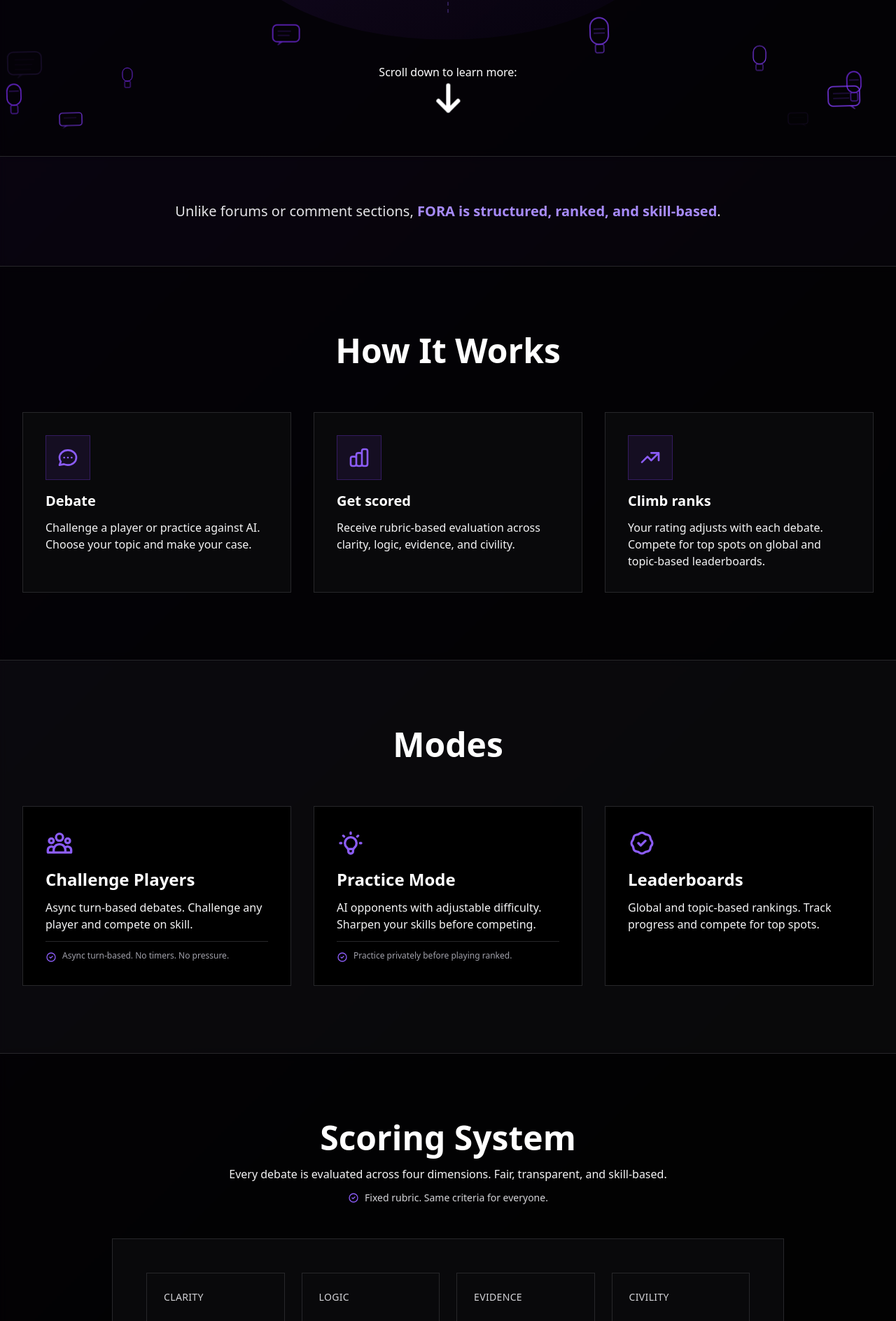
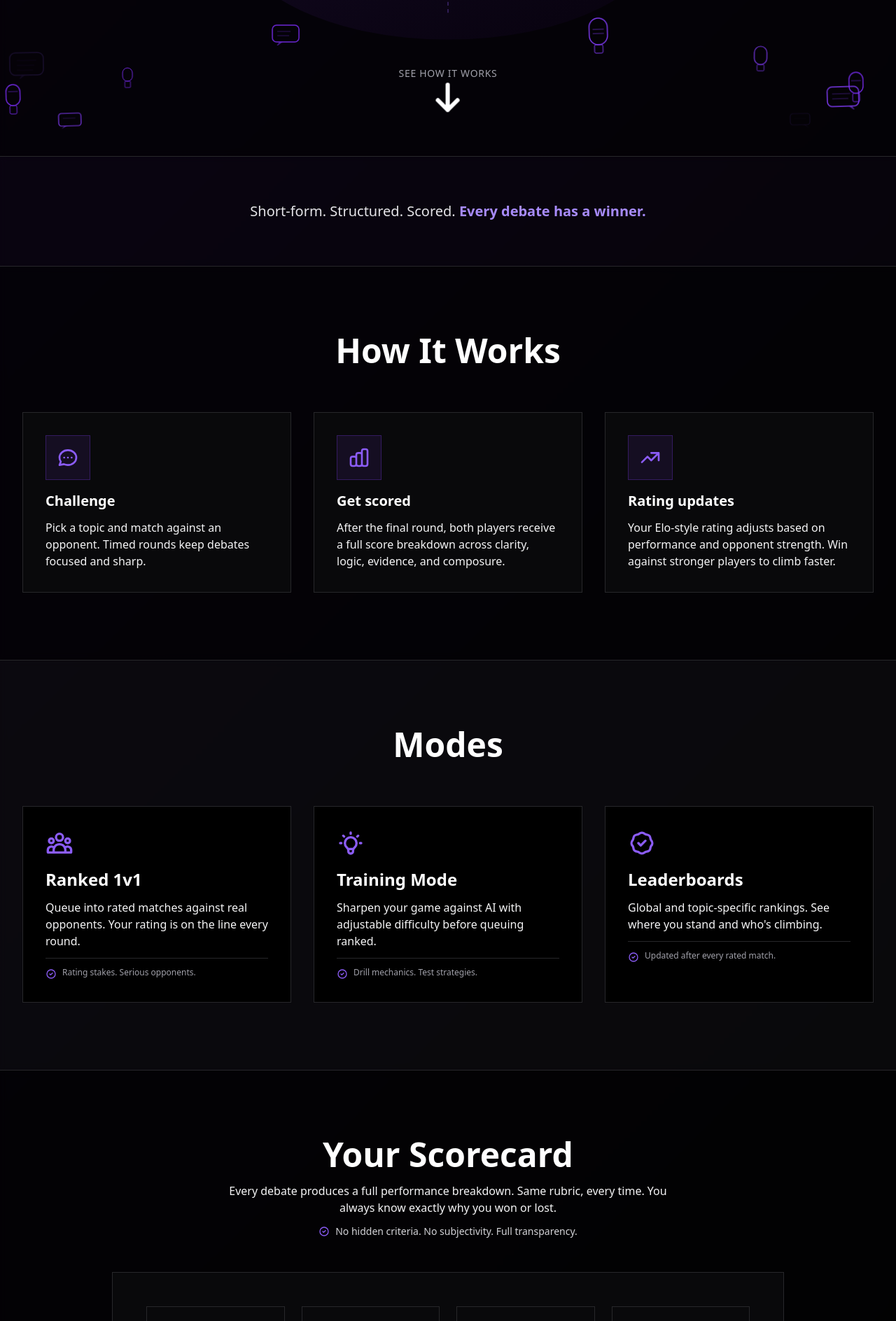
Before and after one commit to naseemdrahman/ForaLandpage, a Next.js app: page / in a window 1280 px wide. Shown: the part 752-2640 px from the top of the page at 70% size. Built offline with nearby package versions, Linux system fonts and the light colour scheme; no server answers.

Commit message:
Rewrite landing page copy: competitive positioning, new Progression section

```diff
--- a/app/(marketing)/page.tsx
+++ b/app/(marketing)/page.tsx
@@ -427,7 +427,7 @@
 function ScrollIndicator() {
   return (
     <div className="absolute bottom-12 left-1/2 transform -translate-x-1/2 flex flex-col items-center gap-3 z-10">
-      <p className="text-white text-base font-medium">Scroll down to learn more:</p>
+      <p className="text-zinc-400 text-sm font-medium uppercase tracking-wider">See how it works</p>
       <div className="animate-bounce">
         <svg
           className="w-12 h-12 text-white"
@@ -458,10 +458,10 @@
         <div className="max-w-7xl mx-auto px-4 sm:px-6 lg:px-8 relative z-10">
           <div className="text-center">
             <h1 className="text-5xl md:text-7xl font-bold mb-6 tracking-tight">
-              Debate like a sport.
+              Ranked 1v1 debate.
             </h1>
             <p className="text-xl md:text-2xl text-zinc-100 max-w-2xl mx-auto mb-3">
-              Ranked debates with skill-based scoring. Challenge opponents, get evaluated on clarity and logic, and climb the leaderboard.
+              Short-form debates with transparent scoring and Elo-style ratings. Pick a topic, face an opponent, get scored across four dimensions. Your rating updates after every match.
             </p>
             <div className="flex flex-col sm:flex-row items-center justify-center gap-4 mb-12">
               <button
@@ -527,7 +527,7 @@
     <section className="py-16 bg-black/60 backdrop-blur-sm border-y border-zinc-800">
       <div className="max-w-4xl mx-auto px-4 sm:px-6 lg:px-8 text-center">
         <p className="text-lg md:text-xl text-zinc-200 leading-relaxed">
-          Unlike forums or comment sections, <span className="text-violet-400 font-semibold">FORA is structured, ranked, and skill-based</span>.
+          Short-form. Structured. Scored. <span className="text-violet-400 font-semibold">Every debate has a winner.</span>
         </p>
       </div>
     </section>
@@ -559,16 +559,16 @@
 function HowItWorks() {
   const steps = [
     {
-      title: 'Debate',
-      description: 'Challenge a player or practice against AI. Choose your topic and make your case.',
+      title: 'Challenge',
+      description: 'Pick a topic and match against an opponent. Timed rounds keep debates focused and sharp.',
     },
     {
       title: 'Get scored',
-      description: 'Receive rubric-based evaluation across clarity, logic, evidence, and civility.',
+      description: 'After the final round, both players receive a full score breakdown across clarity, logic, evidence, and composure.',
     },
     {
-      title: 'Climb ranks',
-      description: 'Your rating adjusts with each debate. Compete for top spots on global and topic-based leaderboards.',
+      title: 'Rating updates',
+      description: 'Your Elo-style rating adjusts based on performance and opponent strength. Win against stronger players to climb faster.',
     },
   ];
 
@@ -594,9 +594,9 @@
 function ModesSection() {
   const modes = [
     {
-      title: 'Challenge Players',
-      description: 'Async turn-based debates. Challenge any player and compete on skill.',
-      note: 'Async turn-based. No timers. No pressure.',
+      title: 'Ranked 1v1',
+      description: 'Queue into rated matches against real opponents. Your rating is on the line every round.',
+      note: 'Rating stakes. Serious opponents.',
       icon: (
         <svg className="w-10 h-10" fill="none" stroke="currentColor" viewBox="0 0 24 24">
           <path strokeLinecap="round" strokeLinejoin="round" strokeWidth={2} d="M17 20h5v-2a3 3 0 00-5.356-1.857M17 20H7m10 0v-2c0-.656-.126-1.283-.356-1.857M7 20H2v-2a3 3 0 015.356-1.857M7 20v-2c0-.656.126-1.283.356-1.857m0 0a5.002 5.002 0 019.288 0M15 7a3 3 0 11-6 0 3 3 0 016 0zm6 3a2 2 0 11-4 0 2 2 0 014 0zM7 10a2 2 0 11-4 0 2 2 0 014 0z" />
@@ -604,9 +604,9 @@
       ),
     },
     {
-      title: 'Practice Mode',
-      description: 'AI opponents with adjustable difficulty. Sharpen your skills before competing.',
-      note: 'Practice privately before playing ranked.',
+      title: 'Training Mode',
+      description: 'Sharpen your game against AI with adjustable difficulty before queuing ranked.',
+      note: 'Drill mechanics. Test strategies.',
       icon: (
         <svg className="w-10 h-10" fill="none" stroke="currentColor" viewBox="0 0 24 24">
           <path strokeLinecap="round" strokeLinejoin="round" strokeWidth={2} d="M9.663 17h4.673M12 3v1m6.364 1.636l-.707.707M21 12h-1M4 12H3m3.343-5.657l-.707-.707m2.828 9.9a5 5 0 117.072 0l-.548.547A3.374 3.374 0 0014 18.469V19a2 2 0 11-4 0v-.531c0-.895-.356-1.754-.988-2.386l-.548-.547z" />
@@ -615,7 +615,8 @@
     },
     {
       title: 'Leaderboards',
-      description: 'Global and topic-based rankings. Track progress and compete for top spots.',
+      description: 'Global and topic-specific rankings. See where you stand and who\'s climbing.',
+      note: 'Updated after every rated match.',
       icon: (
         <svg className="w-10 h-10" fill="none" stroke="currentColor" viewBox="0 0 24 24">
           <path strokeLinecap="round" strokeLinejoin="round" strokeWidth={2} d="M9 12l2 2 4-4M7.835 4.697a3.42 3.42 0 001.946-.806 3.42 3.42 0 014.438 0 3.42 3.42 0 001.946.806 3.42 3.42 0 013.138 3.138 3.42 3.42 0 00.806 1.946 3.42 3.42 0 010 4.438 3.42 3.42 0 00-.806 1.946 3.42 3.42 0 01-3.138 3.138 3.42 3.42 0 00-1.946.806 3.42 3.42 0 01-4.438 0 3.42 3.42 0 00-1.946-.806 3.42 3.42 0 01-3.138-3.138 3.42 3.42 0 00-.806-1.946 3.42 3.42 0 010-4.438 3.42 3.42 0 00.806-1.946 3.42 3.42 0 013.138-3.138z" />
@@ -713,15 +714,15 @@
   return (
     <section id="scoring" className="py-24 bg-black/80 backdrop-blur-sm">
       <div className="max-w-5xl mx-auto px-4 sm:px-6 lg:px-8">
-        <h2 className="text-4xl md:text-5xl font-bold text-center mb-4">Scoring System</h2>
+        <h2 className="text-4xl md:text-5xl font-bold text-center mb-4">Your Scorecard</h2>
         <p className="text-center text-zinc-100 mb-3 max-w-2xl mx-auto">
-          Every debate is evaluated across four dimensions. Fair, transparent, and skill-based.
+          Every debate produces a full performance breakdown. Same rubric, every time. You always know exactly why you won or lost.
         </p>
         <div className="flex items-center justify-center gap-2 mb-12">
           <svg className="w-4 h-4 text-violet-500" fill="none" stroke="currentColor" viewBox="0 0 24 24">
             <path strokeLinecap="round" strokeLinejoin="round" strokeWidth={2} d="M9 12l2 2 4-4m6 2a9 9 0 11-18 0 9 9 0 0118 0z" />
           </svg>
-          <p className="text-sm text-zinc-300">Fixed rubric. Same criteria for everyone.</p>
+          <p className="text-sm text-zinc-300">No hidden criteria. No subjectivity. Full transparency.</p>
         </div>
         <div className="border border-zinc-800 bg-zinc-950 p-8 md:p-12">
           {/* Score Cards Grid */}
@@ -737,8 +738,73 @@
               <svg className="w-4 h-4 text-violet-500 mt-0.5 flex-shrink-0" fill="none" stroke="currentColor" viewBox="0 0 24 24">
                 <path strokeLinecap="round" strokeLinejoin="round" strokeWidth={2} d="M9 12l2 2 4-4m6 2a9 9 0 11-18 0 9 9 0 0118 0z" />
               </svg>
-              <p className="text-sm text-zinc-300">Civility is rewarded. Abuse is not tolerated.</p>
+              <p className="text-sm text-zinc-300">Ad hominem attacks cost points. Strong rebuttals earn them. Composure is a competitive advantage.</p>
             </div>
+          </div>
+        </div>
+      </div>
+    </section>
+  );
+}
+
+// Progression Section - The Competitive Loop
+function ProgressionSection() {
+  const milestones = [
+    { rating: 1200, label: 'Starter', color: '#71717A' },
+    { rating: 1450, label: 'Contender', color: '#8B5CF6' },
+    { rating: 1680, label: 'Strategist', color: '#7C3AED' },
+    { rating: 1900, label: 'Expert', color: '#6D28D9' },
+    { rating: 2200, label: 'Master', color: '#5B21B6' },
+  ];
+
+  return (
+    <section id="progression" className="py-24 bg-zinc-950/80 backdrop-blur-sm border-y border-zinc-800">
+      <div className="max-w-5xl mx-auto px-4 sm:px-6 lg:px-8">
+        <h2 className="text-4xl md:text-5xl font-bold text-center mb-4">The Loop</h2>
+        <p className="text-center text-zinc-100 mb-16 max-w-2xl mx-auto">
+          Debate. Get scored. Rating adjusts. Queue again. Every match makes you sharper.
+        </p>
+
+        {/* Competitive Loop */}
+        <div className="border border-zinc-800 bg-black p-8 md:p-12 mb-12">
+          <div className="grid grid-cols-2 md:grid-cols-4 gap-6 text-center">
+            {['Debate', 'Score', 'Rate', 'Repeat'].map((step, idx) => (
+              <div key={idx} className="relative">
+                <div className="w-14 h-14 mx-auto border border-violet-600/40 bg-violet-600/10 flex items-center justify-center mb-3">
+                  <span className="text-violet-400 text-lg font-bold">{idx + 1}</span>
+                </div>
+                <p className="text-white font-semibold text-lg">{step}</p>
+                {idx < 3 && (
+                  <div className="hidden md:block absolute top-7 -right-3 text-violet-600/40">
+                    <svg className="w-6 h-6" fill="none" stroke="currentColor" viewBox="0 0 24 24">
+                      <path strokeLinecap="round" strokeLinejoin="round" strokeWidth={2} d="M9 5l7 7-7 7" />
+                    </svg>
+                  </div>
+                )}
+              </div>
+            ))}
+          </div>
+        </div>
+
+        {/* Rating Progression */}
+        <div className="border border-zinc-800 bg-black p-8 md:p-12">
+          <h3 className="text-xl font-semibold mb-2 text-center">Rating Progression</h3>
+          <p className="text-sm text-zinc-400 text-center mb-8">Your rating tells your story. Every rank is earned.</p>
+          <div className="flex items-end justify-between gap-2 md:gap-4 max-w-2xl mx-auto">
+            {milestones.map((m, idx) => (
+              <div key={idx} className="flex-1 flex flex-col items-center gap-2">
+                <span className="text-xs md:text-sm font-bold" style={{ color: m.color }}>{m.rating}</span>
+                <div
+                  className="w-full rounded-sm transition-all duration-500"
+                  style={{
+                    height: `${40 + idx * 28}px`,
+                    backgroundColor: m.color,
+                    opacity: 0.8,
+                  }}
+                />
+                <span className="text-xs text-zinc-400 font-medium">{m.label}</span>
+              </div>
+            ))}
           </div>
         </div>
       </div>
@@ -764,7 +830,7 @@
           <svg className="w-4 h-4 text-violet-500" fill="none" stroke="currentColor" viewBox="0 0 24 24">
             <path strokeLinecap="round" strokeLinejoin="round" strokeWidth={2} d="M9 12l2 2 4-4m6 2a9 9 0 11-18 0 9 9 0 0118 0z" />
           </svg>
-          <p className="text-sm text-zinc-300">Ranks update from scored debates only.</p>
+          <p className="text-sm text-zinc-300">Every win and loss is public. Your rank tells your story.</p>
         </div>
         <div className="border border-zinc-800 bg-black overflow-hidden">
           <div className="overflow-x-auto">
@@ -818,12 +884,12 @@
   return (
     <section id="tournaments" className="py-24 bg-black/80 backdrop-blur-sm border-y border-zinc-800">
       <div className="max-w-5xl mx-auto px-4 sm:px-6 lg:px-8">
-        <h2 className="text-4xl md:text-5xl font-bold text-center mb-4">Tournaments & Prizes</h2>
+        <h2 className="text-4xl md:text-5xl font-bold text-center mb-4">Tournaments</h2>
         <div className="flex items-center justify-center gap-2 mb-12">
           <svg className="w-5 h-5 text-violet-500" fill="none" stroke="currentColor" viewBox="0 0 24 24">
             <path strokeLinecap="round" strokeLinejoin="round" strokeWidth={2} d="M9 12l2 2 4-4M7.835 4.697a3.42 3.42 0 001.946-.806 3.42 3.42 0 014.438 0 3.42 3.42 0 001.946.806 3.42 3.42 0 013.138 3.138 3.42 3.42 0 00.806 1.946 3.42 3.42 0 010 4.438 3.42 3.42 0 00-.806 1.946 3.42 3.42 0 01-3.138 3.138 3.42 3.42 0 00-1.946.806 3.42 3.42 0 01-4.438 0 3.42 3.42 0 00-1.946-.806 3.42 3.42 0 01-3.138-3.138 3.42 3.42 0 00-.806-1.946 3.42 3.42 0 010-4.438 3.42 3.42 0 00.806-1.946 3.42 3.42 0 013.138-3.138z" />
           </svg>
-          <p className="text-sm text-zinc-300">Compete for prizes and climb the rankings.</p>
+          <p className="text-sm text-zinc-300">Bracket-style competitions with real stakes.</p>
         </div>
         <div className="border border-zinc-800 bg-zinc-950 p-8 md:p-12">
           <div className="grid md:grid-cols-3 gap-6 md:gap-8">
@@ -833,9 +899,9 @@
                   <path strokeLinecap="round" strokeLinejoin="round" strokeWidth={2} d="M9 12l2 2 4-4M7.835 4.697a3.42 3.42 0 001.946-.806 3.42 3.42 0 014.438 0 3.42 3.42 0 001.946.806 3.42 3.42 0 013.138 3.138 3.42 3.42 0 00.806 1.946 3.42 3.42 0 010 4.438 3.42 3.42 0 00-.806 1.946 3.42 3.42 0 01-3.138 3.138 3.42 3.42 0 00-1.946.806 3.42 3.42 0 01-4.438 0 3.42 3.42 0 00-1.946-.806 3.42 3.42 0 01-3.138-3.138 3.42 3.42 0 00-.806-1.946 3.42 3.42 0 010-4.438 3.42 3.42 0 00.806-1.946 3.42 3.42 0 013.138-3.138z" />
                 </svg>
               </div>
-              <h3 className="text-xl font-semibold mb-2">Competitive Tournaments</h3>
+              <h3 className="text-xl font-semibold mb-2">Structured Brackets</h3>
               <p className="text-zinc-300 text-sm">
-                Join structured tournaments where top performers compete for prizes and recognition.
+                Single and double elimination tournaments across topic categories. Every round matters.
               </p>
             </div>
             <div className="text-center">
@@ -844,9 +910,9 @@
                   <path strokeLinecap="round" strokeLinejoin="round" strokeWidth={2} d="M12 8c-1.657 0-3 .895-3 2s1.343 2 3 2 3 .895 3 2-1.343 2-3 2m0-8c1.11 0 2.08.402 2.599 1M12 8V7m0 1v8m0 0v1m0-1c-1.11 0-2.08-.402-2.599-1M21 12a9 9 0 11-18 0 9 9 0 0118 0z" />
                 </svg>
               </div>
-              <h3 className="text-xl font-semibold mb-2">Win Prizes</h3>
+              <h3 className="text-xl font-semibold mb-2">Prize Pools</h3>
               <p className="text-zinc-300 text-sm">
-                Top-ranked debaters in tournaments earn prizes and rewards for their performance.
+                Top performers in each tournament compete for cash and recognition. Skill pays.
               </p>
             </div>
             <div className="text-center">
@@ -855,9 +921,9 @@
                   <path strokeLinecap="round" strokeLinejoin="round" strokeWidth={2} d="M9 19v-6a2 2 0 00-2-2H5a2 2 0 00-2 2v6a2 2 0 002 2h2a2 2 0 002-2zm0 0V9a2 2 0 012-2h2a2 2 0 012 2v10m-6 0a2 2 0 002 2h2a2 2 0 002-2m0 0V5a2 2 0 012-2h2a2 2 0 012 2v14a2 2 0 01-2 2h-2a2 2 0 01-2-2z" />
                 </svg>
               </div>
-              <h3 className="text-xl font-semibold mb-2">Leaderboard Rankings</h3>
+              <h3 className="text-xl font-semibold mb-2">Rating Impact</h3>
               <p className="text-zinc-300 text-sm">
-                Tournament results directly impact your leaderboard position and overall rating.
+                Tournament results carry extra weight in your overall ranking. High stakes, high reward.
               </p>
             </div>
           </div>
@@ -898,34 +964,34 @@
 function FAQ() {
   const faqs = [
     {
-      question: 'How does the scoring system work?',
+      question: 'How does scoring work?',
       answer:
-        'Each debate is evaluated across four dimensions: Clarity, Logic, Evidence, and Civility. Scores are calculated using AI analysis combined with peer review mechanisms to ensure fairness and transparency.',
+        'Every debate is scored across four dimensions: Clarity, Logic, Evidence, and Civility. You receive a full breakdown after each match so you know exactly where you performed well and where to improve. The same rubric applies to every player, every time.',
     },
     {
-      question: 'How do I choose debate topics?',
+      question: 'What topics can I debate?',
       answer:
-        'You can select from our curated library of debate topics across politics, philosophy, science, technology, and more. Topics are regularly updated to keep debates fresh and relevant.',
+        'Choose from a curated set of topic categories including politics, philosophy, science, technology, ethics, and more. New topics rotate regularly. You can also challenge opponents on specific propositions.',
     },
     {
-      question: 'How do player vs player debates work?',
+      question: 'How does a 1v1 debate work?',
       answer:
-        'Debates are asynchronous and turn-based. Challenge any player to a debate on a topic of your choice. Both players have a set time window to respond. Each participant takes turns crafting their arguments until the debate concludes.',
+        'Each debate is structured with timed rounds. You and your opponent take turns making arguments within a set time window. After the final round, both players receive scores and the winner is determined. Debates are designed to be short and focused.',
     },
     {
-      question: 'Is there a practice mode?',
+      question: 'Can I practice before playing ranked?',
       answer:
-        'Yes. You can practice against AI opponents to sharpen your skills before challenging real players. Practice mode uses advanced AI, and difficulty levels can be adjusted.',
+        'Yes. Training mode lets you face AI opponents at adjustable difficulty levels. Use it to test strategies and sharpen your argumentation before putting your rating on the line.',
     },
     {
-      question: 'How are leaderboards calculated?',
+      question: 'How does the rating system work?',
       answer:
-        'Leaderboards are based on your rating, which is calculated using an Elo-like system. Ratings adjust based on your performance in player vs player debates. Win against higher-rated opponents to climb faster.',
+        'FORA uses an Elo-style rating system. Your rating adjusts after every ranked match based on your score and your opponent\'s strength. Beat higher-rated players to climb faster. Lose to lower-rated players and your rating drops more. It rewards consistency and improvement.',
     },
     {
-      question: 'Is there a cost to use FORA?',
+      question: 'What does FORA cost?',
       answer:
-        'FORA is currently in beta. Early access is free for waitlist members. Future pricing will be announced before launch.',
+        'FORA is currently in beta. Waitlist members get free early access. Pricing details will be shared before public launch.',
     },
   ];
 
@@ -1278,9 +1344,9 @@
   return (
     <section id="waitlist" className="py-32 bg-zinc-950/80 backdrop-blur-sm border-y border-zinc-800">
       <div className="max-w-2xl mx-auto px-4 sm:px-6 lg:px-8 text-center">
-        <h2 className="text-5xl md:text-6xl font-bold mb-6">Get early access.</h2>
+        <h2 className="text-5xl md:text-6xl font-bold mb-6">Ready to compete?</h2>
         <p className="text-xl text-zinc-100 mb-12">
-          Join the waitlist. We'll onboard in waves.
+          Join the waitlist. We're onboarding in waves.
         </p>
         <button
           onClick={onWaitlistClick}
@@ -1318,6 +1384,7 @@
       <HowItWorks />
       <ModesSection />
       <ScoringSystem />
+      <ProgressionSection />
       <LeaderboardPreview />
       <TournamentsSection />
       <FAQ />
--- a/app/icon.tsx
+++ /dev/null
@@ -1,30 +0,0 @@
-import { ImageResponse } from 'next/og'
-
-export const runtime = 'edge'
-export const size = { width: 32, height: 32 }
-export const contentType = 'image/png'
-
-export default function Icon() {
-  return new ImageResponse(
-    (
-      <div
-        style={{
-          fontSize: 18,
-          background: '#000',
-          width: '100%',
-          height: '100%',
-          display: 'flex',
-          alignItems: 'center',
-          justifyContent: 'center',
-          color: 'white',
-          fontWeight: 700,
-          fontFamily: 'sans-serif',
-          letterSpacing: '-0.05em',
-        }}
-      >
-        <span style={{ color: '#8B5CF6' }}>F</span>
-      </div>
-    ),
-    { ...size }
-  )
-}
```
Also changed, not shown: app/icon.png (added).
